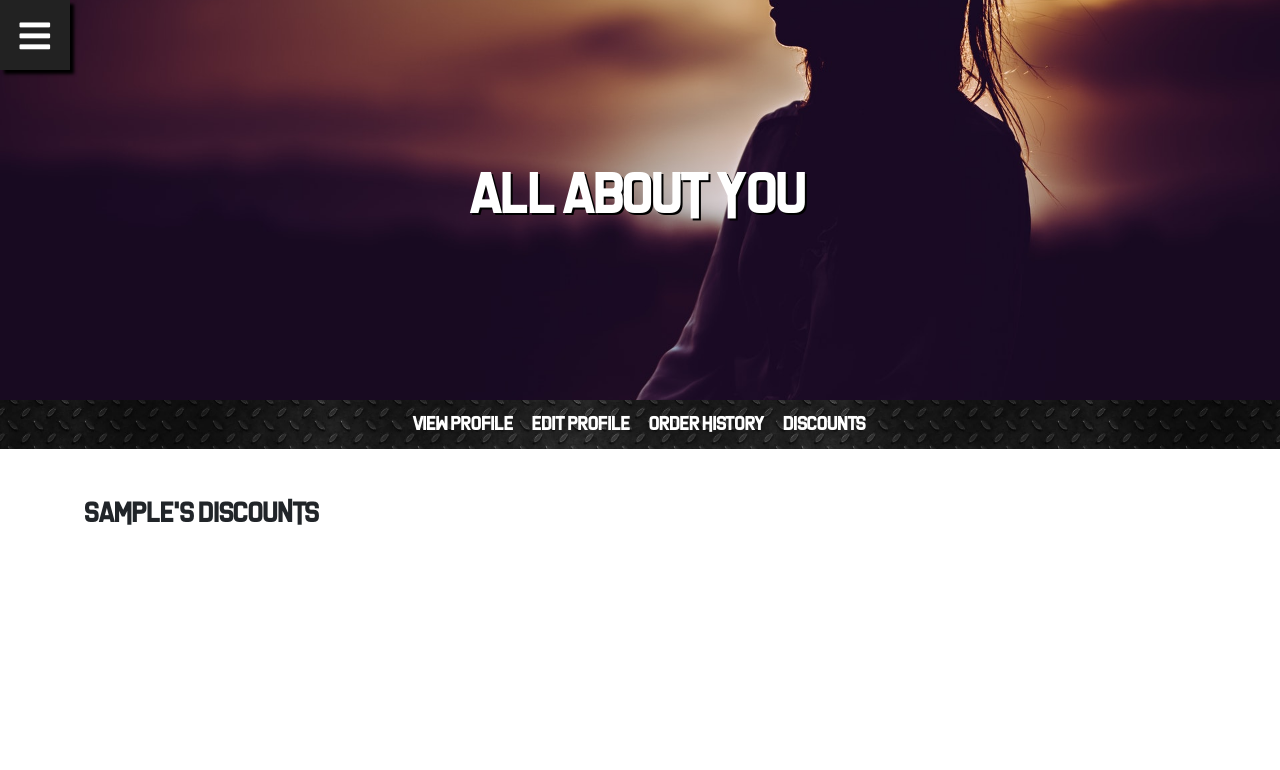
After one commit to ShavingSeagull/PowerHaus, a Django app: a page that uses profiles/templates/profiles/profile_base.html in a window 1280 px wide. The commit adds this page. Shown: the top 770 px of the page. Run offline with Django 3.2, Linux system fonts and the light colour scheme; the visitor is signed in with stand-in values (Sample User, id 1); some libraries are stand-ins or nearby versions.

Commit message:
Added skeleton Discounts page and fixed User DoesNotExist error when searching unknown profiles

```diff
--- a/profiles/templates/profiles/profile_base.html
+++ b/profiles/templates/profiles/profile_base.html
@@ -18,7 +18,7 @@
             <li class="d-inline px-2"><a href="{% url 'profile' request.user %}">View Profile</a></li>
             <li class="d-inline px-2"><a href="{% url 'edit_profile' request.user %}">Edit Profile</a></li>
             <li class="d-inline px-2"><a href="#">Order History</a></li>
-            <li class="d-inline px-2"><a href="#">Discounts</a></li>
+            <li class="d-inline px-2"><a href="{% url 'discount_page' request.user %}">Discounts</a></li>
         </ul>
     </div>
 </nav>
--- /dev/null
+++ b/profiles/templates/profiles/profile_discounts.html
@@ -0,0 +1,13 @@
+{% extends "profiles/profile_base.html" %}
+{% block title %}{{ user }}'s Discounts{% endblock %}
+{% load static %}
+
+{% block custom_css %}
+<link rel="stylesheet" href="{% static 'css/profiles/profiles.css' %}" />
+{% endblock %}
+
+{% block profile_content %}
+<article class="profile-section">
+    <h3 class="mb-4">{{ user }}'s Discounts</h3>
+</article>
+{% endblock %}
--- a/profiles/urls.py
+++ b/profiles/urls.py
@@ -1,7 +1,8 @@
 from django.urls import path
-from .views import view_profile, edit_profile
+from .views import view_profile, edit_profile, discount_page
 
 urlpatterns = [
     path('<username>', view_profile, name="profile"),
     path('<username>/edit', edit_profile, name="edit_profile"),
+    path('<username>/discounts', discount_page, name="discount_page"),
 ]
--- a/profiles/views.py
+++ b/profiles/views.py
@@ -28,16 +28,21 @@ def view_profile(request, username):
             "bio": current_user.profile.bio
         }
     else:
-        public_user = User.objects.get(username=username)
-        userprofile = {
-            "user": public_user,
-            "first_name": public_user.first_name,
-            "email": public_user.email,
-            "date_joined": public_user.date_joined,
-            "last_login": public_user.last_login,
-            "location": public_user.profile.location,
-            "bio": public_user.profile.bio
-        }
+        try:
+            # Checks if user actually exists in the DB
+            public_user = User.objects.get(username=username)
+            userprofile = {
+                "user": public_user,
+                "first_name": public_user.first_name,
+                "email": public_user.email,
+                "date_joined": public_user.date_joined,
+                "last_login": public_user.last_login,
+                "location": public_user.profile.location,
+                "bio": public_user.profile.bio
+            }
+        except User.DoesNotExist:
+            messages.error(request, "Sorry, that user doesn't seem to exist!")
+            return redirect('home')
     return render(request, "profiles/profile.html", context=userprofile)
 
 @login_required
@@ -67,5 +72,12 @@ def edit_profile(request, username):
 
     return render(request, "profiles/profile_edit.html", context=context)
 
+@login_required
+def discount_page(request, username):
+    if str(username) != str(request.user):
+        messages.error(request, "Nice try, pal. You can only view your own discounts!")
+        return redirect('home')
+    return render(request, "profiles/profile_discounts.html")
+
 # TODO: Create Order History and Discounts profile functions when respective
 # functionality has been created elsewhere
```
